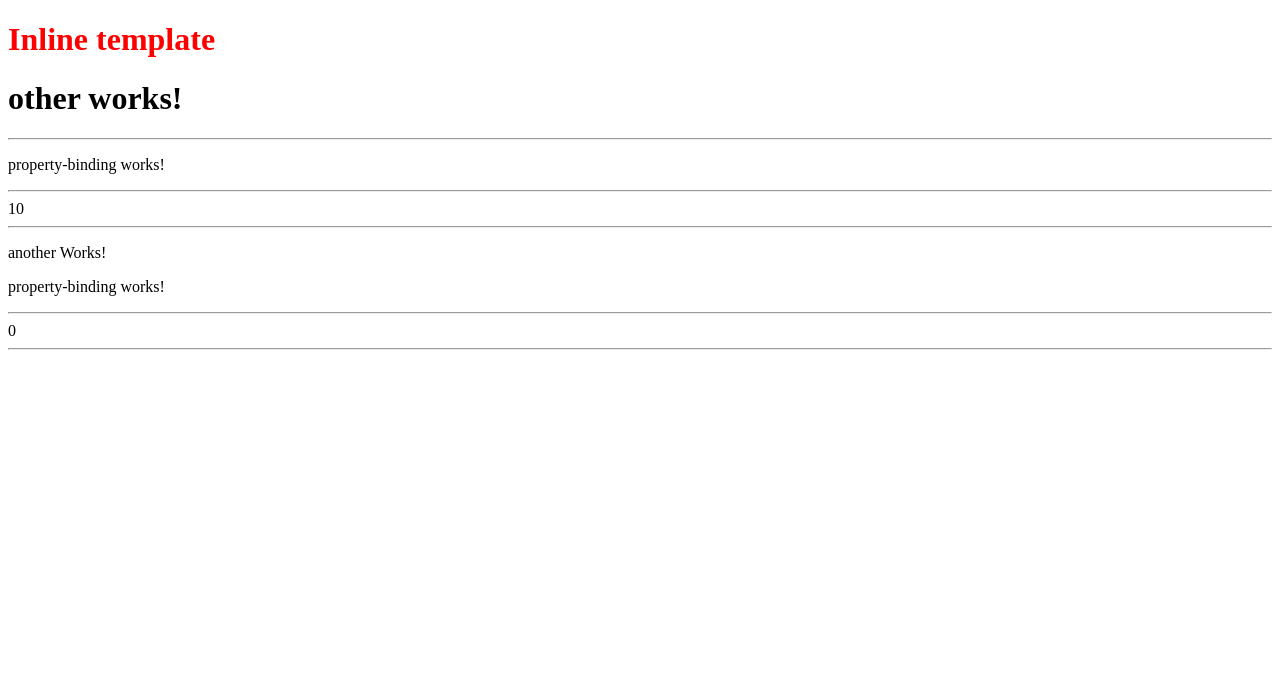
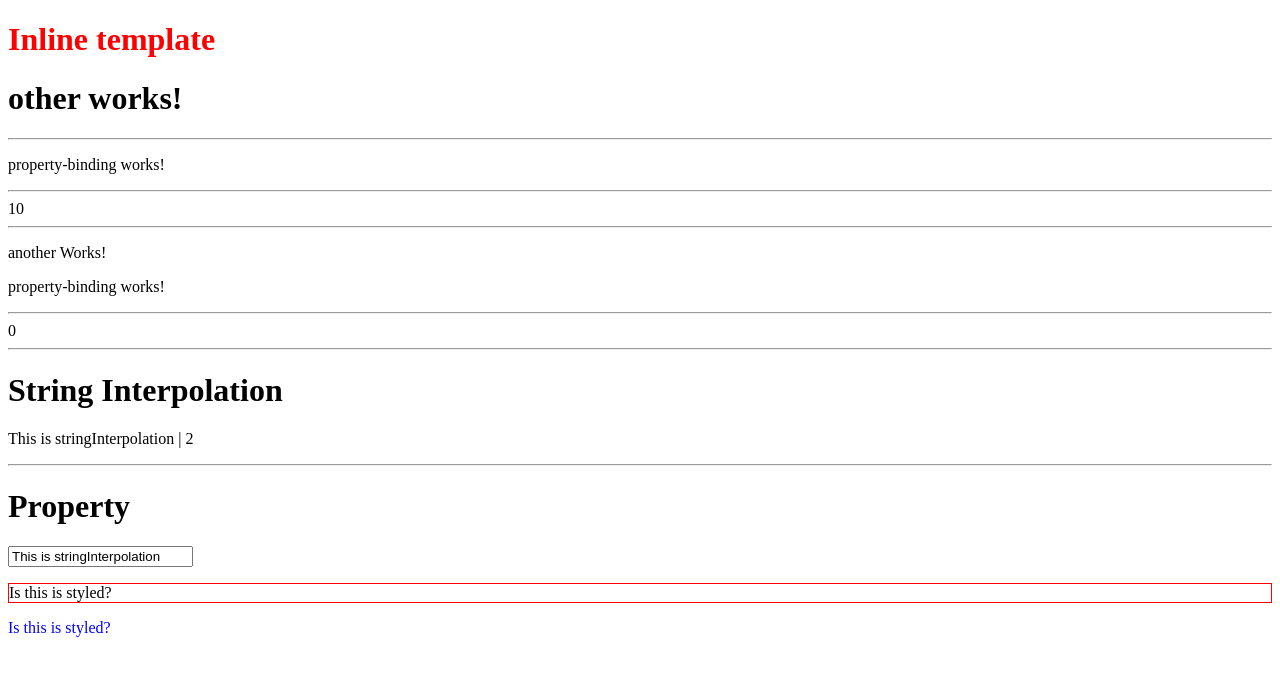
Before and after one commit to etsydzik/firstAngular2, an Angular app: page / in a window 1280 px wide. Shown: the top 676 px of the page. Built offline with nearby package versions, Linux system fonts and the light colour scheme.

Commit message:
Property Binding -> databinding

```diff
--- a/src/app/app.component.ts
+++ b/src/app/app.component.ts
@@ -7,6 +7,7 @@ import {Component} from '@angular/core';
     <fa-other></fa-other>
     <fa-another></fa-another>
     <fa-property-binding></fa-property-binding>
+    <fa-databinding></fa-databinding>
   `,
   styles: [`
     h1 {
--- a/src/app/app.module.ts
+++ b/src/app/app.module.ts
@@ -7,13 +7,15 @@ import { AppComponent } from './app.component';
 import { OtherComponent } from './other/other.component';
 import { AnotherComponent } from './other/another.component';
 import { PropertyBindingComponent } from './other/property-binding.component';
+import { DatabindingComponent } from './databinding/databinding.component';
 
 @NgModule({
   declarations: [
     AppComponent,
     OtherComponent,
     AnotherComponent,
-    PropertyBindingComponent
+    PropertyBindingComponent,
+    DatabindingComponent
   ],
   imports: [
     BrowserModule,
--- /dev/null
+++ b/src/app/databinding/databinding.component.css
@@ -0,0 +1,3 @@
+.redBorder {
+  border: 1px solid red;
+}
--- /dev/null
+++ b/src/app/databinding/databinding.component.html
@@ -0,0 +1,9 @@
+<h1>String Interpolation</h1>
+<p>
+  {{stringInterpolation}} | {{numberInterpolation}}
+</p>
+<hr>
+<h1>Property</h1>
+<input type="text" [value]="stringInterpolation">
+<p [ngClass]="{redBorder: onTest()}">Is this is styled?</p>
+<p [ngStyle]="{color: 'blue'}">Is this is styled?</p>
--- /dev/null
+++ b/src/app/databinding/databinding.component.ts
@@ -0,0 +1,17 @@
+import { Component } from '@angular/core';
+
+@Component({
+  selector: 'fa-databinding',
+  templateUrl: './databinding.component.html',
+  styleUrls: ['./databinding.component.css']
+})
+export class DatabindingComponent {
+
+  stringInterpolation = 'This is stringInterpolation';
+  numberInterpolation = 2;
+
+  onTest() {
+    return true;
+}
+
+}
```
